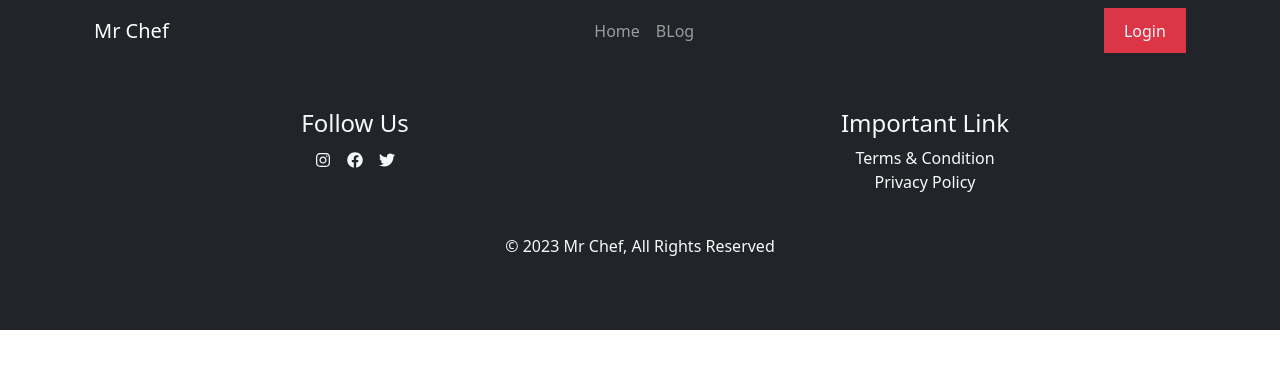
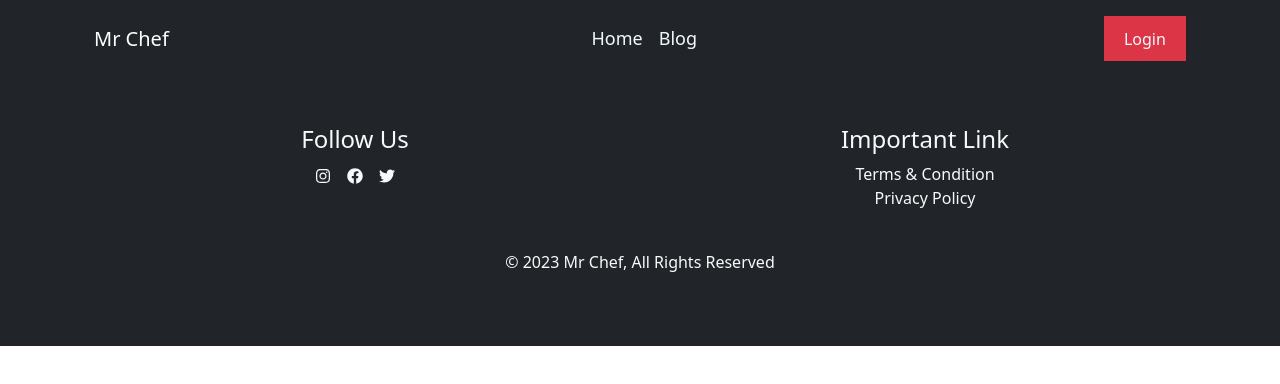
Before and after one commit to hasanm-tech/mr-chef-client, a React (Vite) app: page /chef in a window 1280 px wide. Shown: the top 384 px of the page. Built offline with nearby package versions, Linux system fonts and the light colour scheme; no server answers.

Commit message:
little change

```diff
--- /dev/null
+++ b/src/Pages/BLog/BLog.jsx
@@ -0,0 +1,76 @@
+import React from 'react';
+import { Col, Container, Row } from 'react-bootstrap';
+
+const BLog = () => {
+    return (
+        <div className='py-5'>
+            <Container>
+                <Row className='mx-auto text-center'>
+                    <Col md='8'  className='mx-auto'>
+                        <h2 className='text-dark'>Differences between uncontrolled and controlled components.</h2>
+                        <p>
+                        <b>Uncontrolled Components:</b> <br />
+
+                                    In an uncontrolled component, the form data is handled by the DOM itself.
+                                    The data is managed by the form elements themselves rather than through state in the component.
+                                    The initial state of the form is set by the default values of the input elements.
+                                    The form elements are accessed using a ref attribute and the data is retrieved using the DOM API.
+                                    Controlled Components:
+
+                            <b>controlled component</b> <br />
+
+                            the form data is handled by the component itself.
+                            The form elements are controlled by the component's state and changes are handled by onChange event handlers.
+                            The initial state of the form is set in the component's constructor or state hook.
+                            The data is retrieved from the component's state using the value attribute on each input element.
+                        </p>
+
+
+                        <br /> <br /> <br />
+
+
+                        <h2 className='text-dark'> How to validate React props using PropTypes ?</h2>
+                        <p>
+                            PropTypes is a built-in package in React that allows you to validate the type of props that are passed to a component. To use PropTypes, you need to import it from the 'prop-types' package:
+
+                            javascript
+                            Copy code
+                            import PropTypes from 'prop-types';
+                            Then, you can define the PropTypes for a component by adding a propTypes object to the component:
+
+                            In this example, we have defined PropTypes for prop1, prop2, prop3, and prop4. Each PropTypes is defined as a property of the propTypes object, with the name of the prop as the key and the PropTypes validator as the value.
+
+                            The PropTypes validators are available as properties on the PropTypes object. In this example, we have used PropTypes.string, PropTypes.number, PropTypes.arrayOf, and PropTypes.shape to define the PropTypes for the different props.
+
+                            By setting isRequired on a PropTypes, we indicate that the prop is required and will throw a warning in the console if it's not passed to the component.
+
+                            Using PropTypes can help catch errors early in development and make your code more robust.</p>
+
+
+                                    <br /> <br /><br />
+
+                            <h2 className='text-dark'>Tell us the difference between nodejs and express js. </h2>
+                            <p>
+                                <b>Node.js </b> <br />
+                                is a runtime environment that allows developers to use JavaScript on the server-side. It is built on the V8 JavaScript engine and provides an event-driven, non-blocking I/O model that makes it well-suited for building scalable network applications.
+
+                            <b>Express.js</b> <br /> on the other hand, is a web application framework built on top of Node.js. It provides a set of features and tools that make it easier to build web applications with Node.js. Express.js provides a routing system for defining URL endpoints and handling HTTP requests, middleware for adding functionality to request/response handling, and support for template engines for rendering HTML.</p>
+
+                            <br /><br /> <br />
+
+                            <h2 className='text-dark'>What is a custom hook, and why will you create a custom hook?</h2>
+
+                    <p>
+                        A custom hook is a JavaScript function that utilizes built-in React hooks or other custom hooks to provide a reusable piece of functionality in a React application. Custom hooks enable developers to extract logic from components and reuse it in other parts of the application.
+
+                        Custom hooks can be created for a variety of use cases, such as handling forms, managing state, fetching data, and handling animations. They can also help reduce code duplication and improve code readability.
+
+                        To create a custom hook, you can define a function that uses built-in or custom hooks and returns an object with the required state and functions. You can then import and use this custom hook in any component within your application.</p>
+                    </Col>
+                </Row>
+            </Container>
+        </div>
+    );
+};
+
+export default BLog;
--- a/src/Routes/Routes.jsx
+++ b/src/Routes/Routes.jsx
@@ -7,6 +7,7 @@ import Register from '../Pages/Register/Register';
 import AuthProvider from '../Provider/AuthProvider';
 import ChefLayout from '../Layout/ChefLayout/ChefLayout';
 import ChefRecipes from '../Shared/ChefRecipes/ChefRecipes';
+import BLog from '../Pages/BLog/BLog';
 
 const router = createBrowserRouter([
     {
@@ -24,6 +25,10 @@ const router = createBrowserRouter([
         {
           path: '/register',
           element: <Register></Register>,
+        },
+        {
+          path: '/blog',
+          element: <BLog></BLog>
         }
       ]
     },
--- /dev/null
+++ b/src/Shared/ActiveLink/Active.css
@@ -0,0 +1,3 @@
+.active{
+    color: black;
+}
--- a/src/Shared/Header/Header.css
+++ b/src/Shared/Header/Header.css
@@ -13,3 +13,15 @@
     text-decoration: none;
     color: aliceblue;
 }
+.menu a {
+    text-decoration:  none;
+    font-size: 18px;
+    font-weight: 500;
+    color: aliceblue !important;
+}
+menu.default{
+    color: blueviolet;
+}
+menu.active.active{
+    color: #dc3545 !important;
+}
--- a/src/Shared/Header/Header.jsx
+++ b/src/Shared/Header/Header.jsx
@@ -1,5 +1,5 @@
 import React, { useContext } from 'react';
-import { Navbar,Nav, Container,Image } from 'react-bootstrap';
+import { Navbar,Nav, Container,Image , NavLink} from 'react-bootstrap';
 import { Link } from 'react-router-dom';
 import { AuthContext } from '../../Provider/AuthProvider';
 import './Header.css'
@@ -19,16 +19,23 @@ const Header = () => {
     }
 
     return (
-        <header className='bg-dark'>
+        <header className='bg-dark py-2'>
             <Container>
             <Navbar collapseOnSelect expand="lg"  variant="dark">
                 <Container>
-                    <Navbar.Brand href="#home">Mr Chef </Navbar.Brand>
+                    <Navbar.Brand href="/">Mr Chef </Navbar.Brand>
                     <Navbar.Toggle aria-controls="responsive-navbar-nav" />
                     <Navbar.Collapse id="responsive-navbar-nav">
-                    <Nav className="m-auto">
-                        <Nav.Link href="#features">Home</Nav.Link>
-                        <Nav.Link href="#pricing">BLog</Nav.Link>
+                    <Nav className="m-auto menu">
+                        <NavLink to={'/'} className={({isActive}) =>
+                        isActive ? 'active' : 'default'}>
+                            Home
+                        </NavLink>
+                        <NavLink to={'/blog'} className={({isActive}) =>
+                        isActive ? 'active' : 'default'
+                    }>
+                               Blog
+                        </NavLink>
 
                     </Nav>
                     <Nav className='align-items-center'>
```
Also changed, not shown: src/Shared/ActiveLink/ActiveLink.jsx (added, +17 -0 lines).
